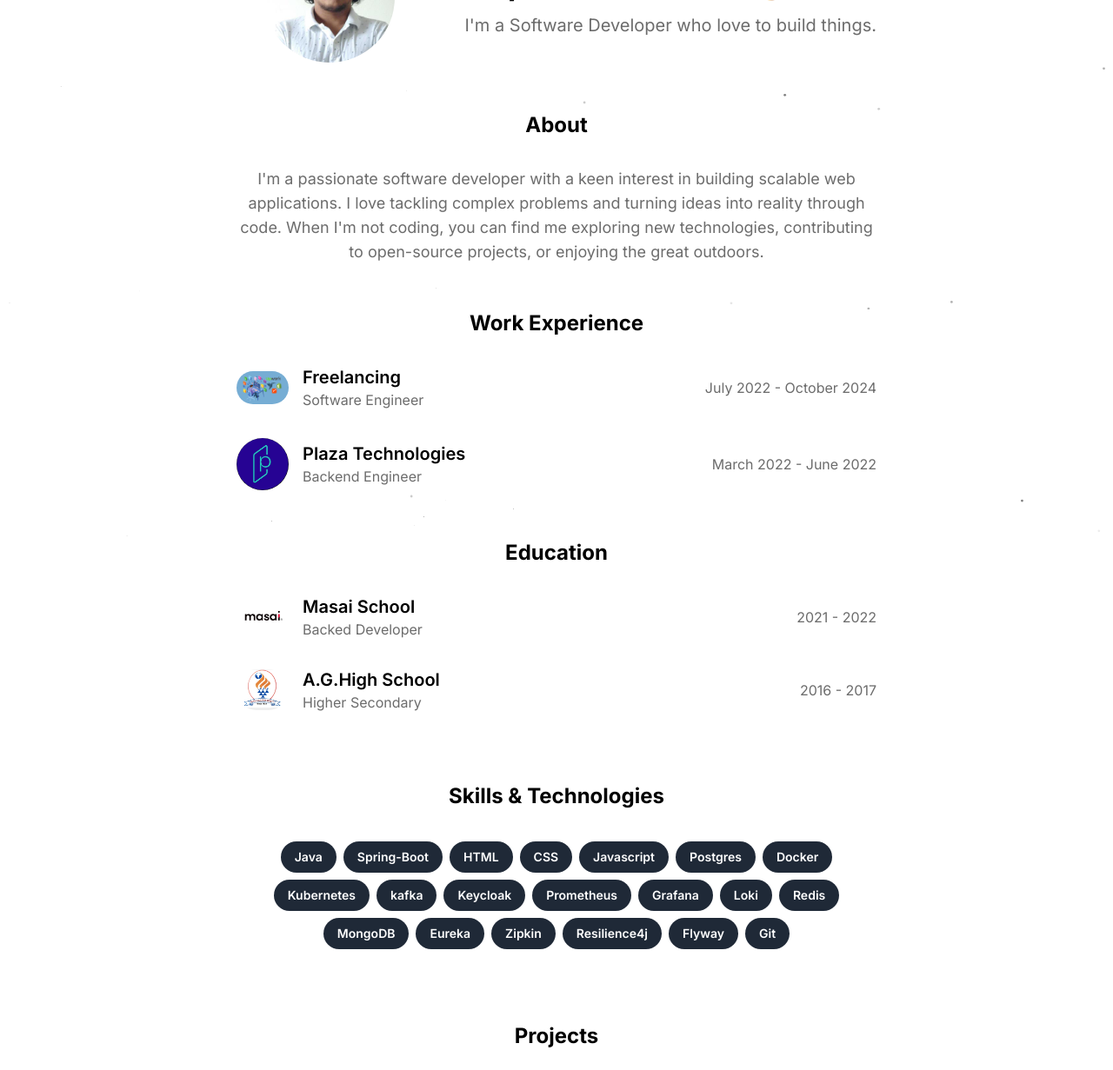
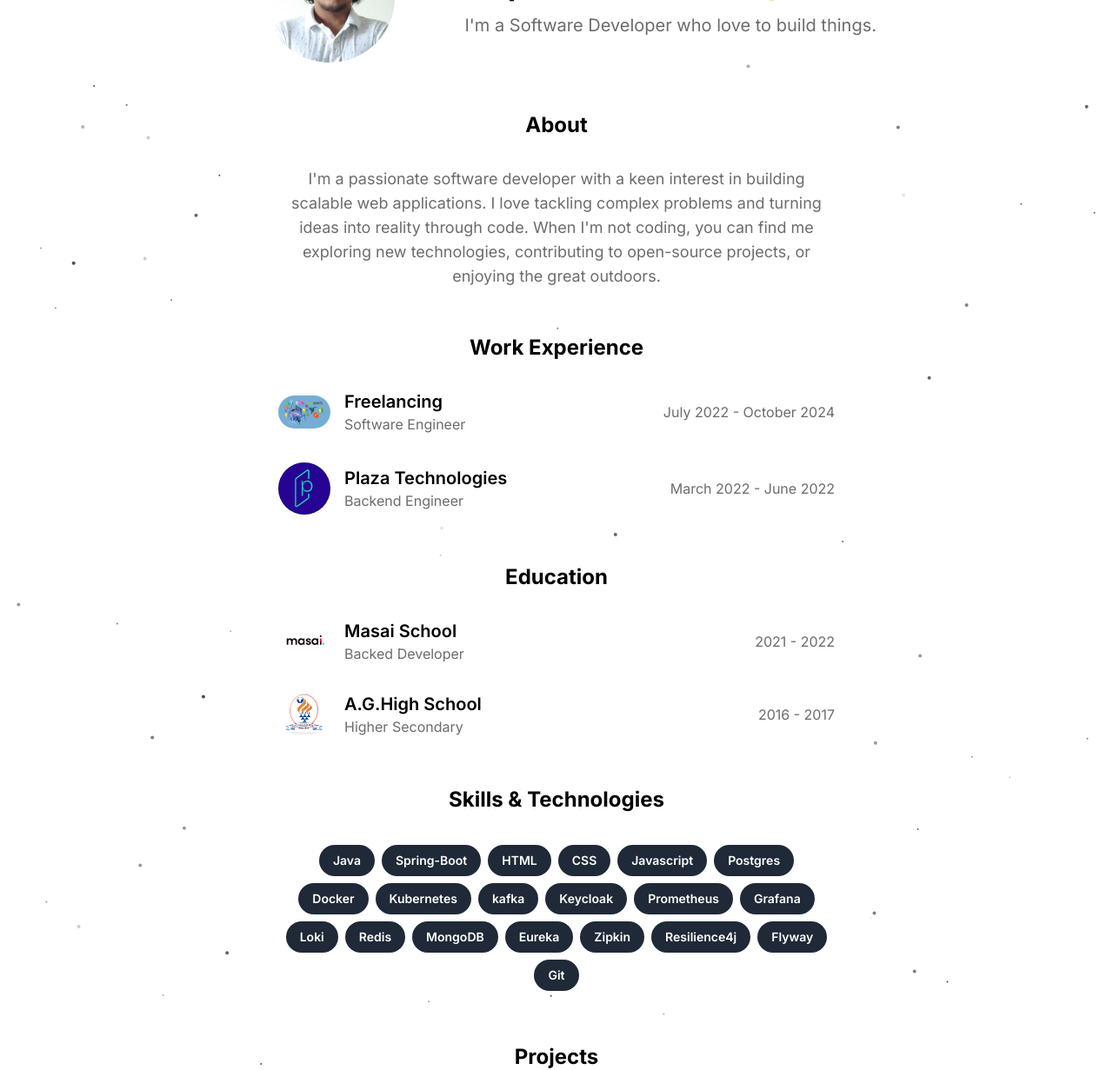
Before and after one commit to Mukul-Howale/portfolio_v2, a Next.js app: page / in a window 1280 px wide. Shown: the part 200-1431 px from the top of the page at 87% size. Built offline with nearby package versions, Linux system fonts and the light colour scheme.

Commit message:
Particles are more visible

```diff
--- a/src/app/layout.js
+++ b/src/app/layout.js
@@ -22,11 +22,11 @@ function ParticlesWithTheme() {
   return (
     <Particles
       className="absolute inset-0 -z-10"
-      quantity={500}
+      quantity={200}
       ease={80}
-      // staticity={50}
+      staticity={50}
       color={particleColor}
-      // size={1}  // Increased size for better visibility
+      size={1}  // Increased size for better visibility
       refresh
     />
   )
--- a/src/components/About.js
+++ b/src/components/About.js
@@ -1,7 +1,7 @@
 export default function About() {
   return (
-    <section className="bg-background-light dark:bg-background-dark">
-      <div className="max-w-3xl mx-auto px-4">
+    <section className="bg-background-light dark:bg-background-dark max-w-2xl mx-auto">
+      <div className="mx-auto px-4">
         <div className="flex flex-col items-center mb-7">
           <h3 className="text-2xl font-bold mb-8 text-center text-text-light dark:text-text-dark">About</h3>
           <div className="space-y-3 text-center">
--- a/src/components/ContactMe.js
+++ b/src/components/ContactMe.js
@@ -14,8 +14,8 @@ const ContactMe = () => {
   }, []);
 
   return (
-    <section className="my-24 bg-background-light dark:bg-background-dark">
-      <div className="max-w-3xl mx-auto px-4">
+    <section className="bg-background-light dark:bg-background-dark max-w-2xl mx-auto my-24">
+      <div className="mx-auto px-4">
         <h2 className="text-2xl font-bold mb-16 text-center text-text-light dark:text-text-dark">Contact</h2>
         <div className="flex flex-col items-center text-center space-y-12">
           <div className="mb-8 max-w-2xl">
--- a/src/components/Education.js
+++ b/src/components/Education.js
@@ -17,8 +17,8 @@ const educations = [
 
 export default function Education() {
   return (
-    <section className="mt-14 bg-background-light dark:bg-background-dark">
-      <div className="max-w-3xl mx-auto px-4">
+    <section className="bg-background-light dark:bg-background-dark max-w-2xl mx-auto mt-14">
+      <div className="mx-auto px-4">
         <h2 className="text-2xl font-bold mb-8 text-center text-text-light dark:text-text-dark">Education</h2>
         <div className="space-y-8">
           {educations.map((edu, index) => (
--- a/src/components/Experience.js
+++ b/src/components/Experience.js
@@ -17,8 +17,8 @@ const experiences = [
 
 export default function Experience() {
   return (
-    <section className="bg-background-light dark:bg-background-dark">
-      <div className="max-w-3xl mx-auto px-4">
+    <section className="bg-background-light dark:bg-background-dark max-w-2xl mx-auto">
+      <div className="mx-auto px-4">
         <h2 className="text-2xl font-bold mb-8 text-center text-text-light dark:text-text-dark">Work Experience</h2>
         <div className="space-y-8">
           {experiences.map((exp, index) => (
--- a/src/components/ProjectGrid.js
+++ b/src/components/ProjectGrid.js
@@ -22,8 +22,8 @@ export default function ProjectGrid() {
   ]
 
   return (
-    <section className="bg-background-light dark:bg-background-dark">
-      <div className="max-w-3xl mx-auto px-4">
+    <section className="bg-background-light dark:bg-background-dark max-w-2xl mx-auto mt-14">
+      <div className="mx-auto px-4">
           <h2 className="text-2xl font-bold mb-12 text-center text-text-light dark:text-text-dark">Projects</h2>
           <div className="mb-14 text-center">
           <h3 className="text-6xl font-bold mb-6 text-text-light dark:text-text-dark">Check out my work!</h3>
@@ -32,7 +32,7 @@ export default function ProjectGrid() {
                 to complex web application. Hope you guys like it.
               </p>
           </div>
-        <div className="grid md:grid-cols-2 lg:grid-cols-2 gap-8">
+          <div className="grid md:grid-cols-1 lg:grid-cols-2 gap-8">
           {projects.map((project, index) => (
               <ProjectCard {...project} />
           ))}
--- a/src/components/Skills.js
+++ b/src/components/Skills.js
@@ -14,8 +14,8 @@ export default function Skills() {
   ];
 
   return (
-    <section className="py-20 bg-background-light dark:bg-background-dark">
-      <div className="max-w-3xl mx-auto px-4">
+    <section className="bg-background-light dark:bg-background-dark max-w-2xl mx-auto mt-14">
+      <div className="mx-auto px-4">
         <h2 className="text-2xl font-bold mb-8 text-center text-text-light dark:text-text-dark">Skills & Technologies</h2>
         <div className="flex flex-wrap justify-center">
           {skills.map((skill, index) => (
```
